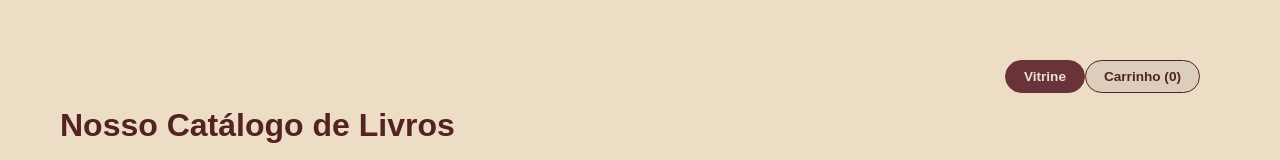
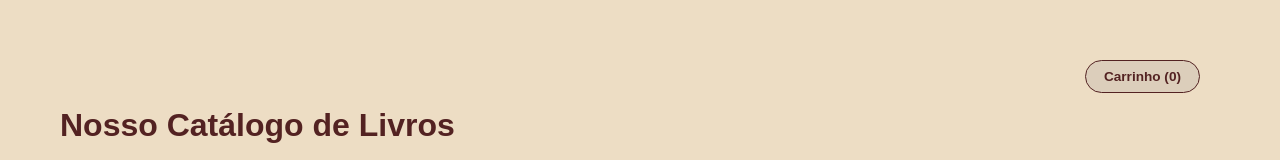
Before and after one commit to Bianca161/Livraria-Classica, a Vue app: page / in a window 1280 px wide. Shown: the top 160 px of the page. Built offline with nearby package versions, Linux system fonts and the light colour scheme.

Commit message:
feat: remover botão Vitrine do painel de navegação e ajustar template

```diff
--- a/src/App.vue
+++ b/src/App.vue
@@ -36,16 +36,13 @@
 }
 </script>
 
-<template>
+
+ <template>
   <div id="app-container">
 
     <div class="floating-navigation">
-      <button
-        :class="{ active: currentScreen === 'vitrine' }"
-        @click="currentScreen = 'vitrine'"
-      >
-        Vitrine
-      </button>
+      <!-- O botão Vitrine foi removido daqui -->
+
       <button
         :class="{ active: currentScreen === 'carrinho' }"
         @click="currentScreen = 'carrinho'"
@@ -79,7 +76,6 @@
     </main>
   </div>
 </template>
-
 
 <style scoped>
 #app-container {
--- a/src/router/index.js
+++ b/src/router/index.js
@@ -1,5 +1,6 @@
 import { createRouter, createWebHistory } from 'vue-router'
 import HomeView from '@/components/layout/HomeView.vue'
+<link rel="stylesheet" href="https://fonts.googleapis.com/css2?family=Material+Symbols+Outlined:opsz,wght,FILL,GRAD@24,400,0,0" />
 
 const router = createRouter({
   history: createWebHistory(import.meta.env.BASE_URL),
```
